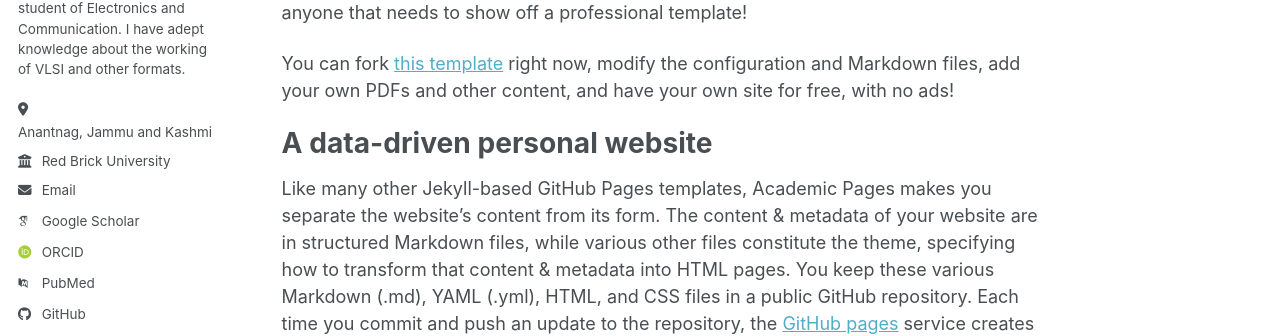
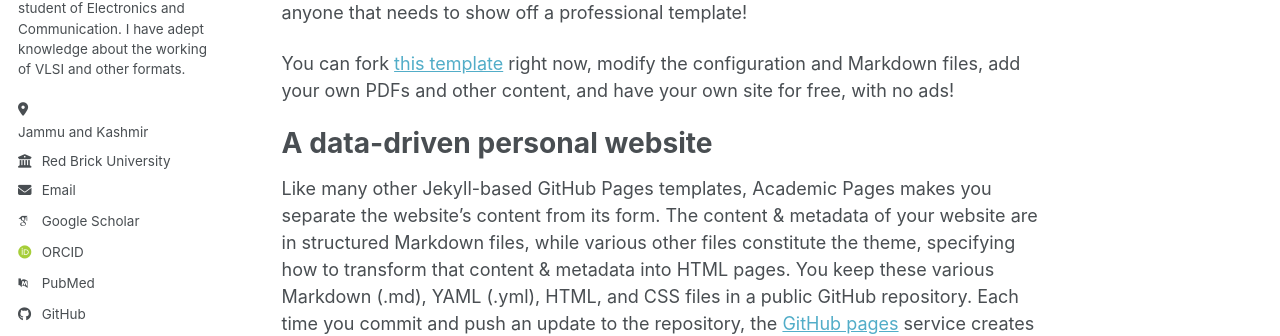
Before and after one commit to voidthecryptic/voidthecryptic.github.io, a Jekyll site: the page built from _pages/about.md, in a window 1280 px wide. Shown: the part 359-695 px from the top of the page. Built offline with Jekyll 4.4.1, drawn with Linux system fonts in a browser that asks for light colours; some web fonts are replaced; a script bundle is joined from its source files by our own code; library files that are not in the unit come from our copies.

Commit message:
Update _config.yml

```diff
--- a/_config.yml
+++ b/_config.yml
@@ -26,7 +26,7 @@
   name             : "Peerzada Arsalan Masoodi"
   pronouns         : # example: "she/her"
   bio              : "I am a final year B.Tech student of Electronics and Communication. I have adept knowledge about the working of VLSI and other formats."
-  location         : "<a href='https://www.google.com/maps/search/Anantnag,+Jammu+and+Kashmir' target='_blank' rel='noopener'>Anantnag, Jammu and Kashmir</a>"
+  location         : "<a href='https://www.google.com/maps/search/Anantnag,+Jammu+and+Kashmir' target='_blank' rel='noopener'>Jammu and Kashmir</a>"
 
   employer         : "Red Brick University"
   uri              : # URL
```
